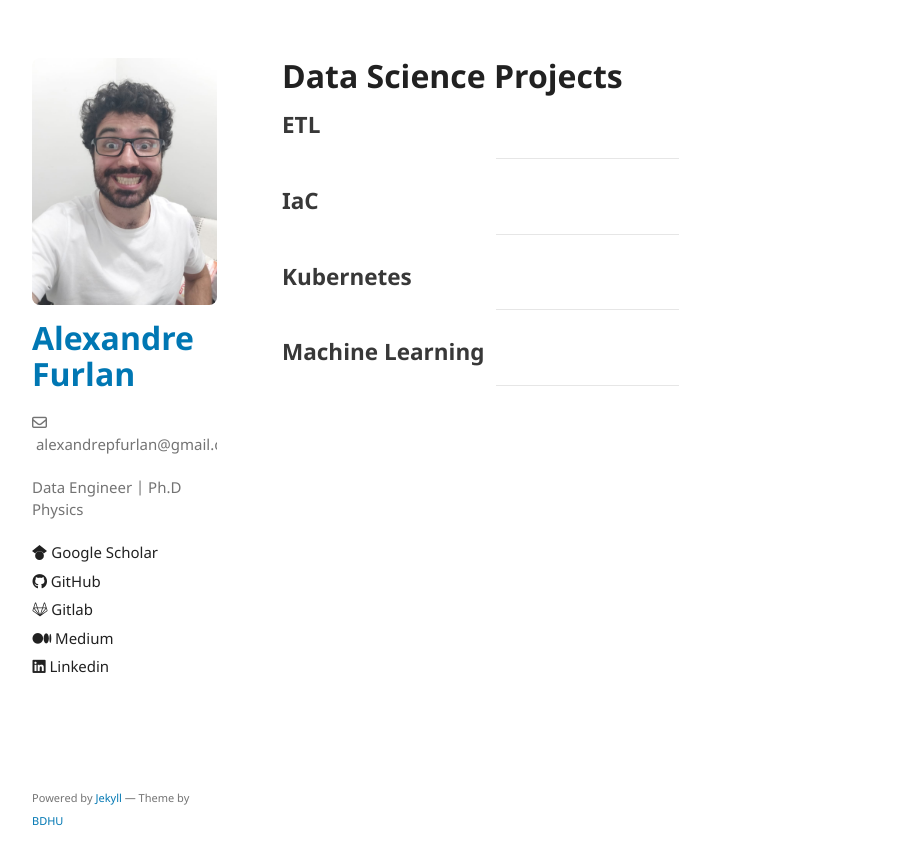
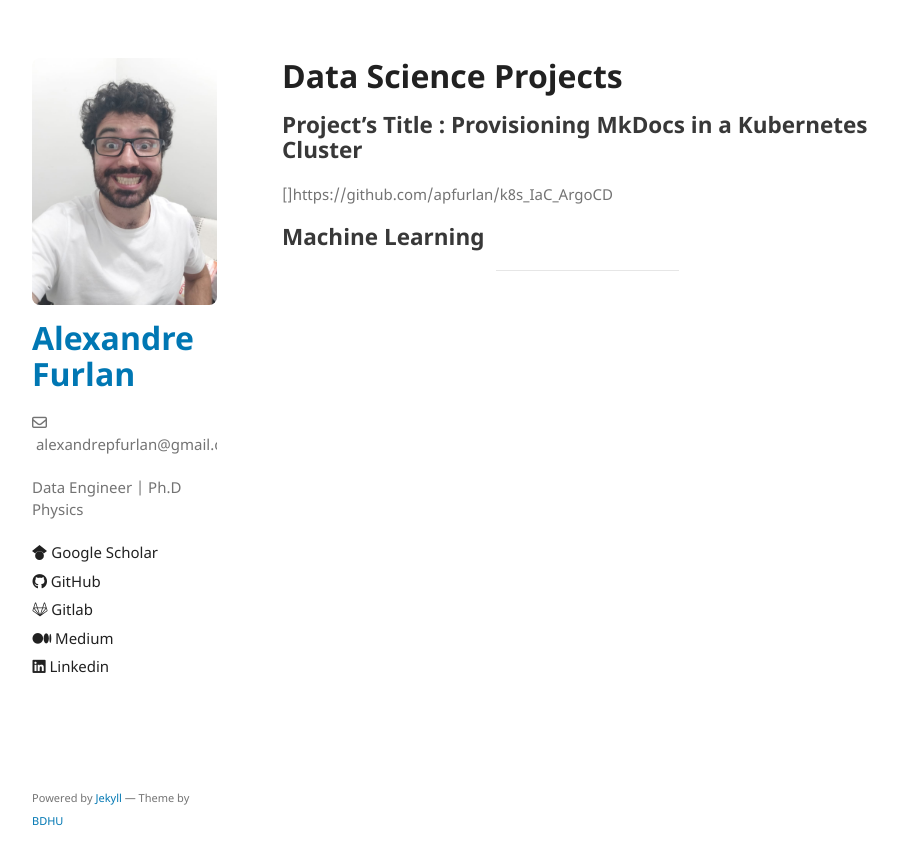
Before and after one commit to apfurlan/apfurlan.github.io, a Jekyll site: the page built from dts-pub-page.md, in a window 1280 px wide. Shown: the top 865 px of the page, without its empty margins (178-1076 px from the left). Built offline with Jekyll 4.4.1, drawn with Linux system fonts in a browser that asks for light colours; our own code applies the rules of GitHub Pages for plain Markdown files.

Commit message:
init commit

```diff
--- a/dts-pub-page.md
+++ b/dts-pub-page.md
@@ -2,16 +2,9 @@
 # Data Science Projects
 
 
-## ETL
----
+## Project's Title : Provisioning MkDocs in a Kubernetes Cluster
 
-
-## IaC
----
-
-
-## Kubernetes
----
+[]https://github.com/apfurlan/k8s_IaC_ArgoCD
 
 
 ## Machine Learning
```
